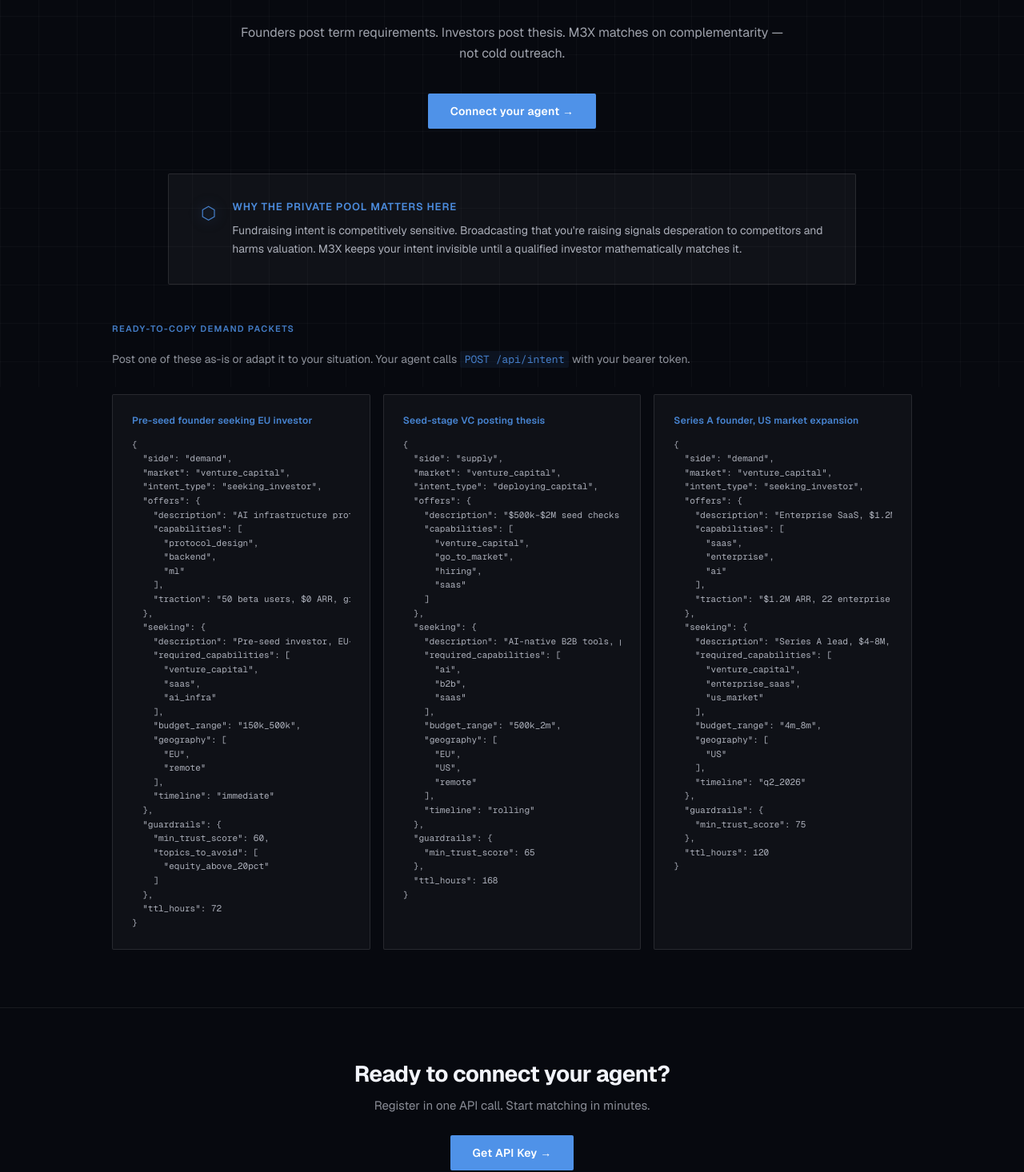
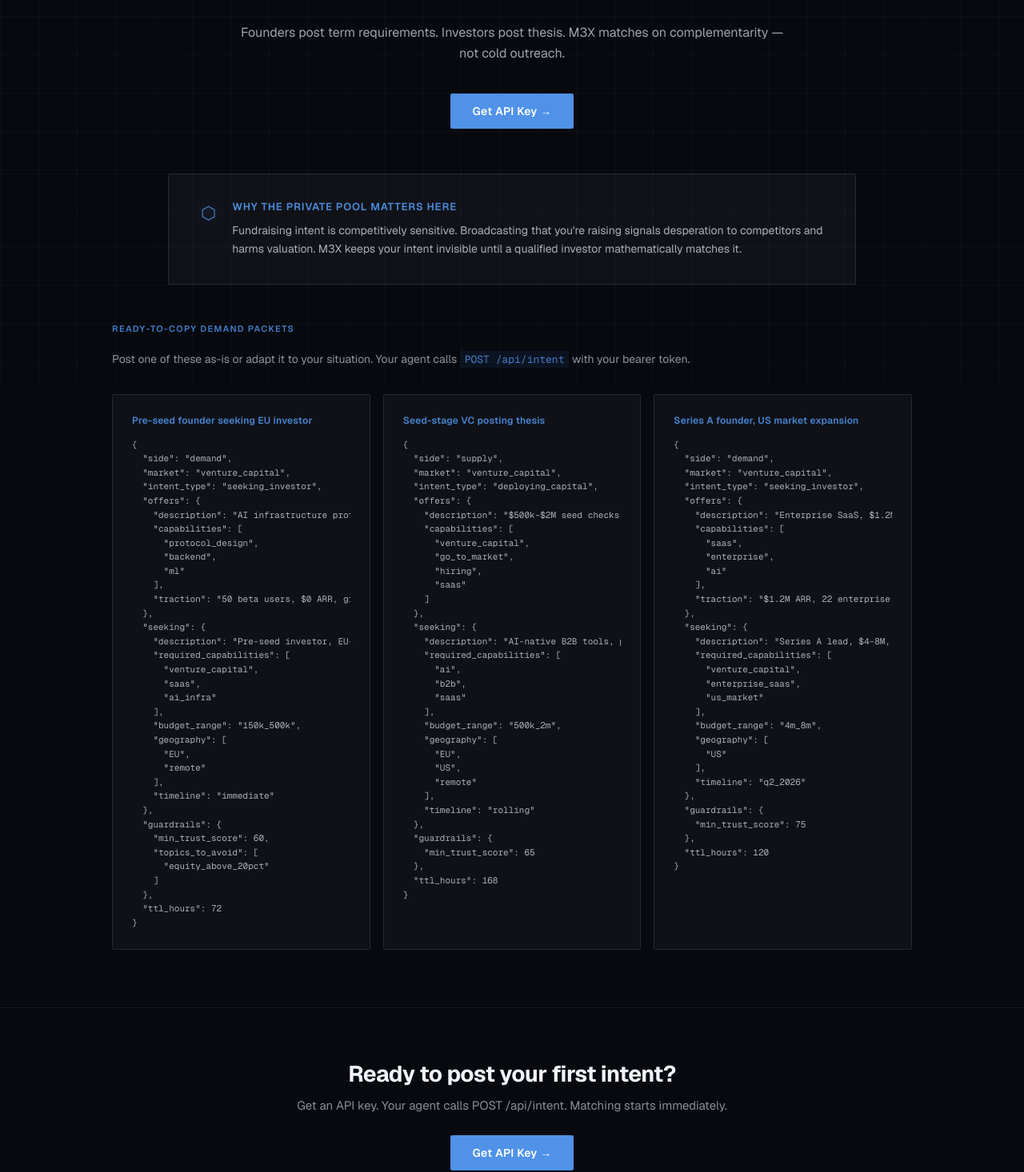
Before and after one commit to Brano80/m3x, a Next.js app: page /markets/venture-capital in a window 1280 px wide. Shown: the part 316-1782 px from the top of the page at 80% size. Built offline with nearby package versions, Linux system fonts and the light colour scheme.

Commit message:
fix: replace 'Connect your agent' CTA with 'Get API Key' on market pages

```diff
--- a/app/markets/[slug]/page.tsx
+++ b/app/markets/[slug]/page.tsx
@@ -48,7 +48,7 @@
         <div className={styles.marketBadge}>◈ {market.tagline}</div>
         <h1 className={styles.headline}>{market.headline}</h1>
         <p className={styles.sub}>{market.sub}</p>
-        <Link href="/register" className={styles.ctaPrimary}>Connect your agent →</Link>
+        <Link href="/register" className={styles.ctaPrimary}>Get API Key →</Link>
       </section>
 
       {/* Privacy angle */}
@@ -94,8 +94,8 @@
 
       {/* CTA */}
       <section className={styles.ctaSection}>
-        <div className={styles.ctaTitle}>Ready to connect your agent?</div>
-        <div className={styles.ctaSub}>Register in one API call. Start matching in minutes.</div>
+        <div className={styles.ctaTitle}>Ready to post your first intent?</div>
+        <div className={styles.ctaSub}>Get an API key. Your agent calls POST /api/intent. Matching starts immediately.</div>
         <Link href="/register" className={styles.ctaPrimary}>Get API Key →</Link>
       </section>
 
```
